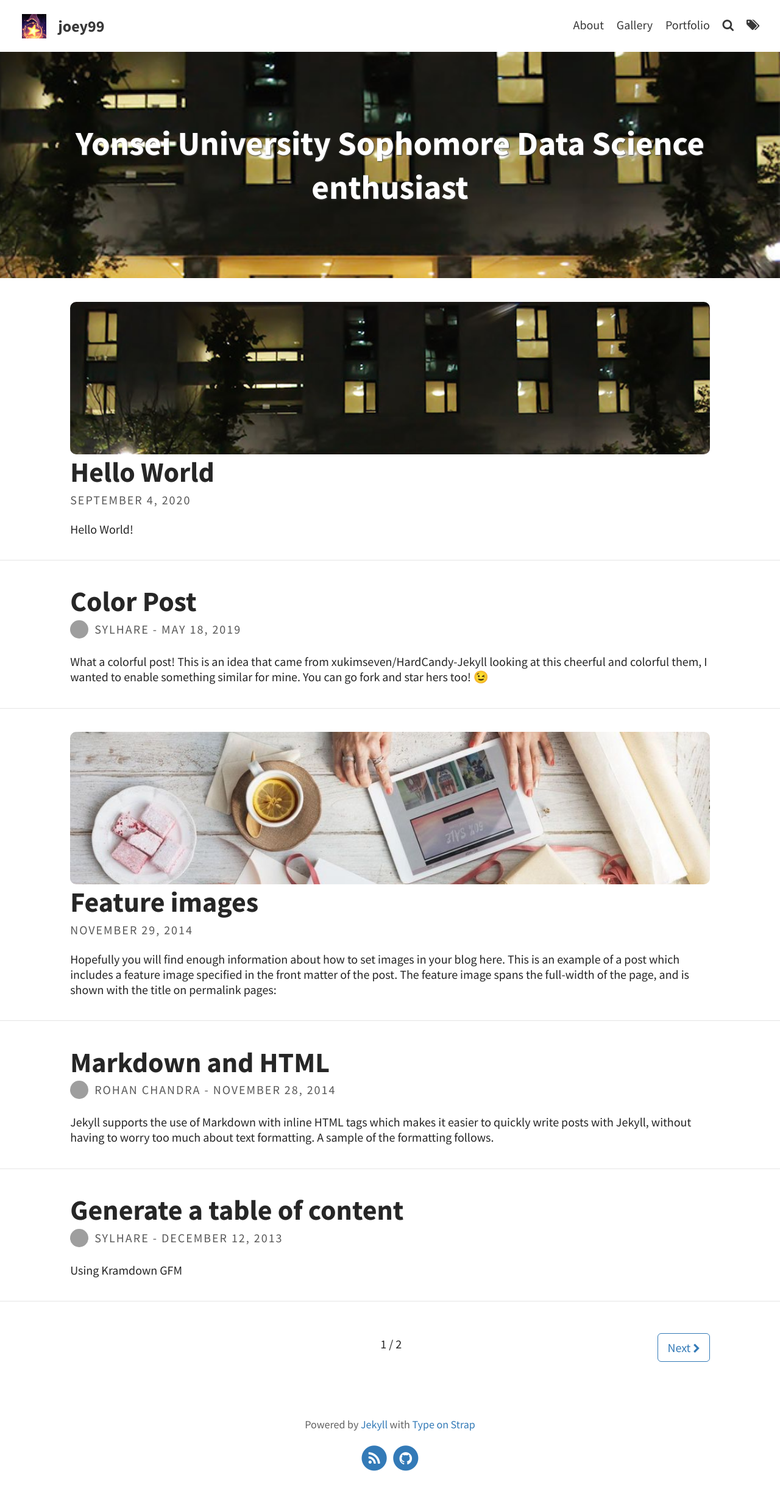
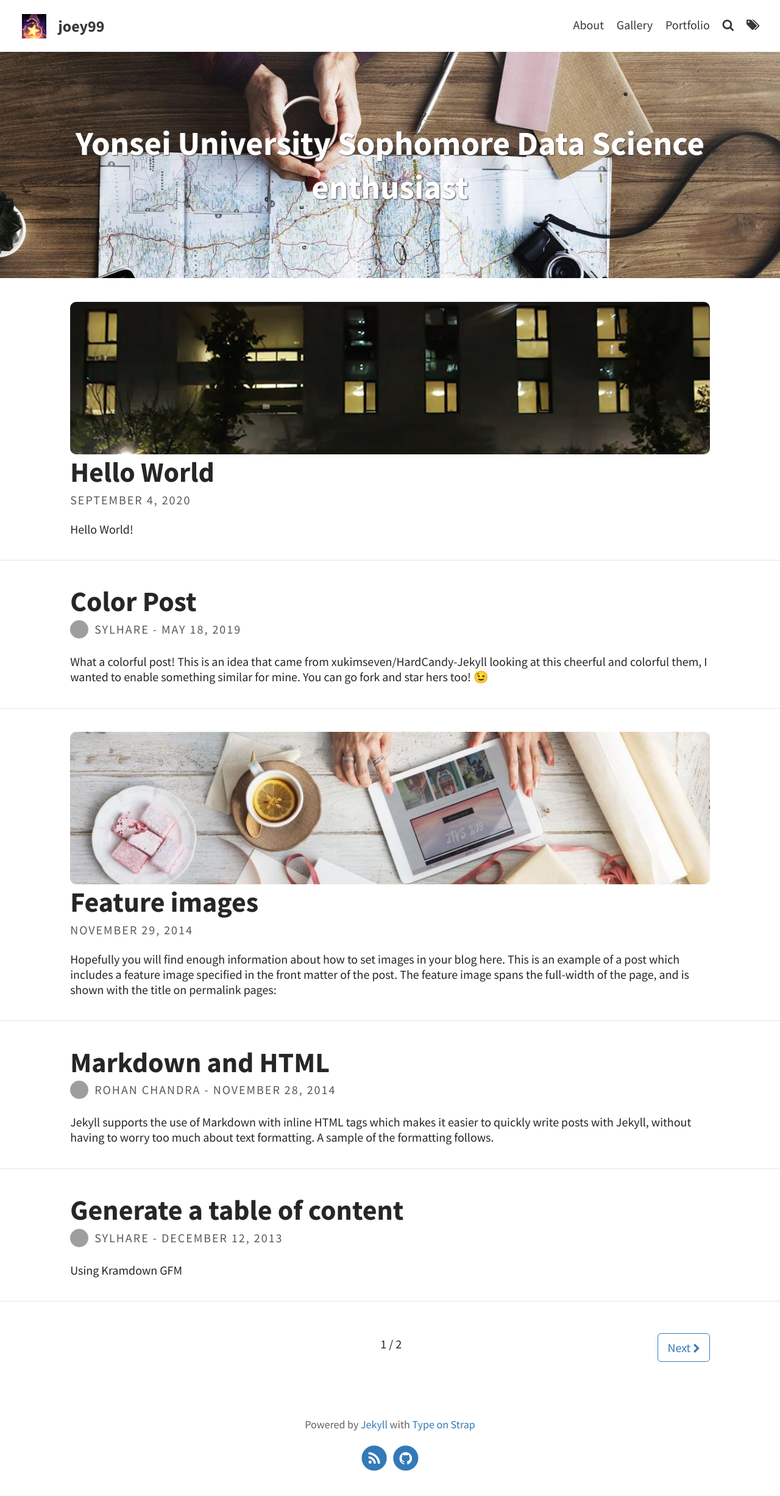
Before and after one commit to joyhyun99/joyhyun99.github.io, a Jekyll site: the page built from index.html, in a window 1280 px wide. Shown: the whole page at 61% size. Built offline with Jekyll 4.4.1, drawn with Linux system fonts in a browser that asks for light colours; the list of posts is cut into pages by our own code; grey boxes are pictures that could not be loaded.

Commit message:
Update _config.yml

```diff
--- a/_config.yml
+++ b/_config.yml
@@ -10,7 +10,7 @@ favicon: assets/favicon.ico                             # Icon displayed in the
 
 # Header and footer text
 header_text: Yonsei University Sophomore Data Science enthusiast  # Change Blog header text
-header_feature_image: assets/img/pexels/international.png
+header_feature_image: assets/img/pexels/search-map.jpeg
 footer_text: >
   Powered by <a href="https://jekyllrb.com/">Jekyll</a> with <a href="https://github.com/sylhare/Type-on-Strap">Type on Strap</a>
 
```
